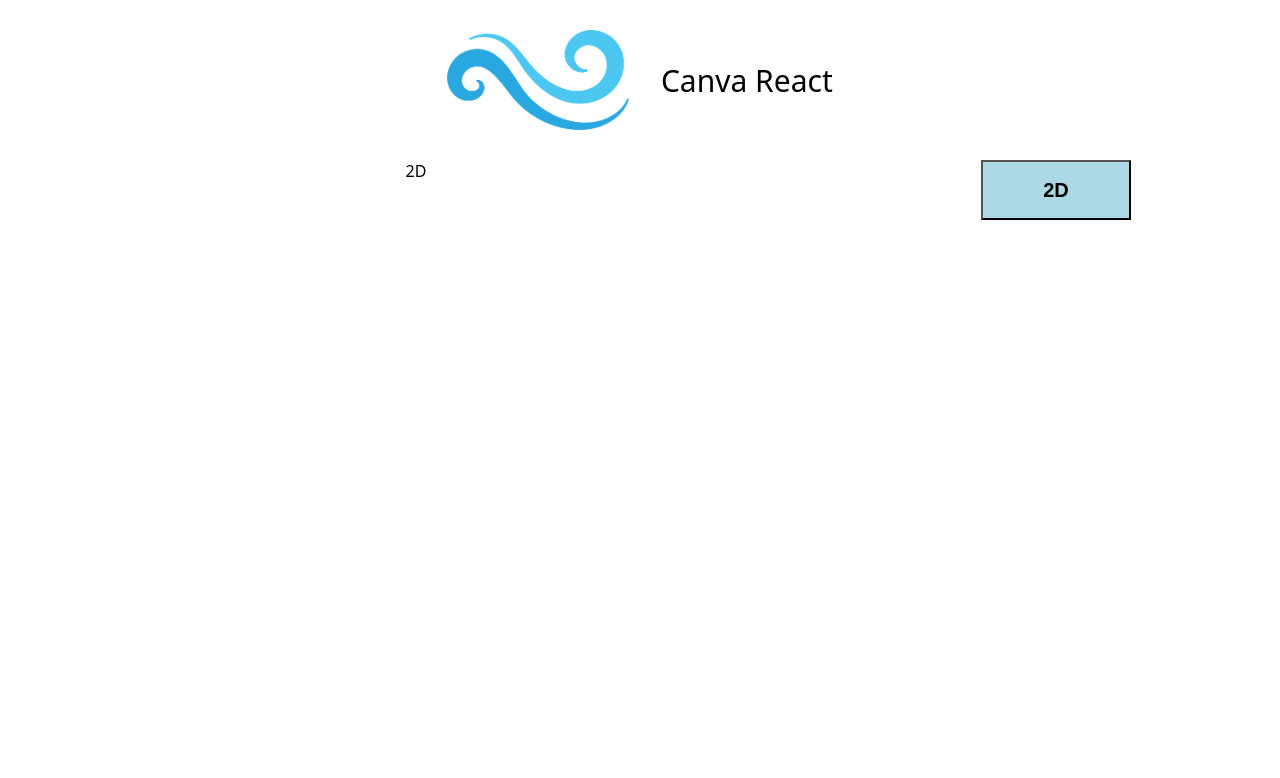
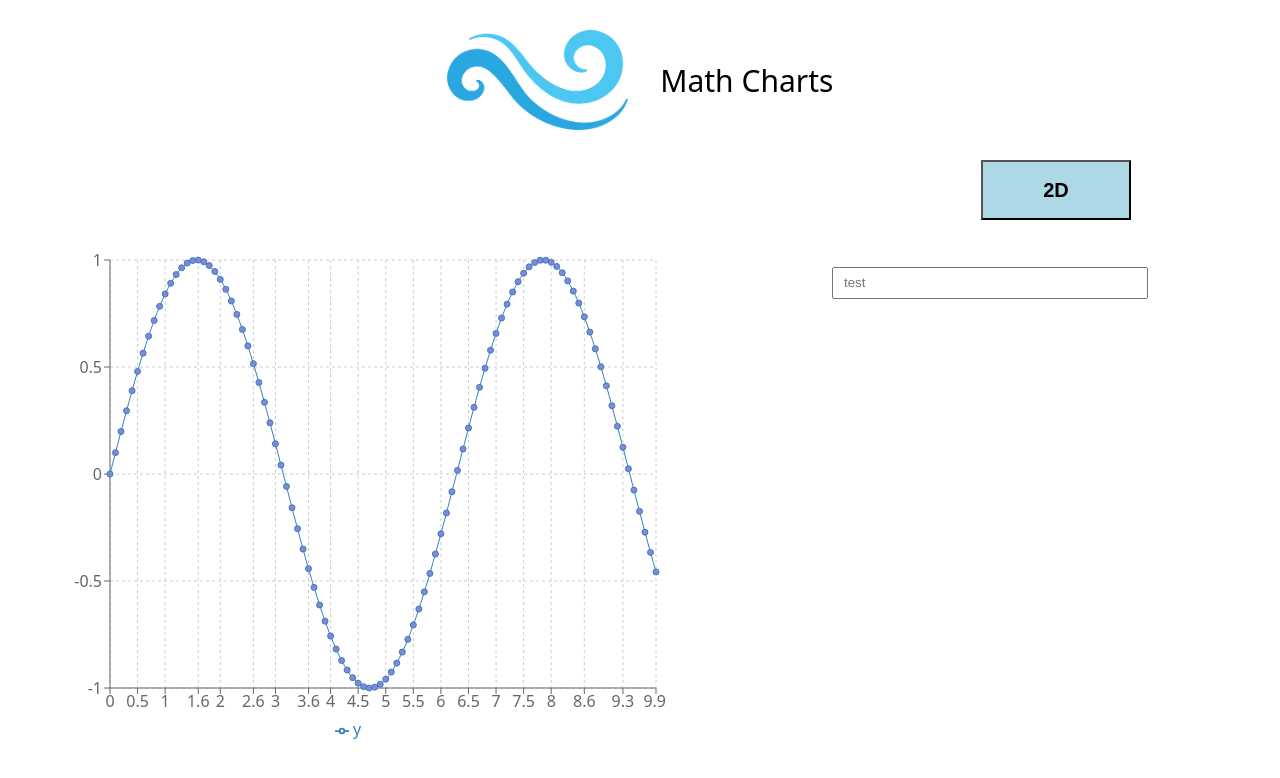
Before and after one commit to SharixVent/math_charts, a React (Vite) app: page / in a window 1280 px wide. Shown: the top 778 px of the page. Built offline with nearby package versions, Linux system fonts and the light colour scheme.

Commit message:
Start project + added few components

```diff
--- a/index.html
+++ b/index.html
@@ -4,7 +4,7 @@
     <meta charset="UTF-8" />
     <link rel="icon" type="image/svg+xml" href="/logo.png" />
     <meta name="viewport" content="width=device-width, initial-scale=1.0" />
-    <title>Canva React</title>
+    <title>Math Charts</title>
   </head>
   <body>
     <div id="root"></div>
--- a/src/App.tsx
+++ b/src/App.tsx
@@ -3,6 +3,8 @@ import './App.css';
 import SwitchButton from './components/buttons/switch/Switch.tsx';
 import Canvas_2D from "./components/canva-2d/Canva_2D";
 import Canvas_3D from "./components/canva-3d/Canva_3D";
+import { Popup } from './components/popup/Popup.tsx';
+import Fields from './components/fields/Fields.tsx';
 
 function App() {
 
@@ -20,18 +22,19 @@ function App() {
             {/* Title and logo */}
             <div className="title-sector">
                 <img src="/logo.png" className='logo' alt="Logo" />
-                <div className="title">Canva React</div>
+                <div className="title">Math Charts</div>
             </div>
 
             {/* Sectors */}
             <div className="sectors">
-                <div className="left-sector sector">
+                <div className="sector">
                     {/* Left Sector Canvas */}
                     <Component/>
                 </div>
-                <div className="right-sector sector">
+                <div className="sector">
                     {/* Right Sector Fields, Inputs, Buttons, etc. */}
                     <SwitchButton text_switch={switchT} onClick={toggleSwitchText}/>
+                    <Fields title='' placeholder='test' width={300}/>
                 </div>
             </div>
 
--- a/src/components/canva-2d/Canva_2D.tsx
+++ b/src/components/canva-2d/Canva_2D.tsx
@@ -1,11 +1,33 @@
-import React from 'react';
+import React, { useState, useRef } from 'react';
+import {
+    LineChart, Line,
+    CartesianGrid,
+    ResponsiveContainer,
+    Tooltip,
+    XAxis, YAxis,
+    Legend,
+    Bar, BarChart
+} from 'recharts';
 
 export const Canvas_2D: React.FC = () => {
 
+    const data = Array.from({ length: 100 }, (_,index) => {
+        const x: number = index * 0.1;
+        const y: number = Math.sin(x);
+        return {x, y}
+    })
+
     return (
-        <>
-        2D
-        </>
+        <ResponsiveContainer width="80%" height={600}>
+            <LineChart data={data} margin={{top: 100, right: 10, left: 50, bottom: 20}}>
+                <CartesianGrid strokeDasharray="3 3"/>
+                <XAxis dataKey="x"/>
+                <YAxis/>
+                <Tooltip/>
+                <Legend/>
+                <Line type="monotone" dataKey="y" fill="#8884d8"/>
+            </LineChart>
+        </ResponsiveContainer>
     );
 };
 
--- /dev/null
+++ b/src/components/fields/Fields.css
@@ -0,0 +1,16 @@
+.label {
+    margin-top: 2rem;
+
+    display: flex;
+    flex-direction: column;
+    align-items: start;
+
+    gap: 15px;
+
+    font-size: 1.5rem;
+}
+
+.label input {
+    height: 1.6rem;
+    padding-left: 10px;
+}
--- /dev/null
+++ b/src/components/fields/Fields.tsx
@@ -0,0 +1,19 @@
+import React from 'react';
+import './Fields.css'
+
+interface Props {
+    title: string,
+    placeholder: string,
+    width: number;
+}
+
+export const Fields: React.FC<Props> = ({title, placeholder, width}) => {
+
+    return (
+        <div className='label'>
+            <label htmlFor="">{title}</label>
+            <input style={{width: width}} type="text" placeholder={placeholder} />
+        </div>
+    )
+}
+export default Fields;
--- /dev/null
+++ b/src/components/popup/Popup.tsx
@@ -0,0 +1,18 @@
+interface PopUpIn {
+    title: string,
+    content: string,
+    onClose: () => void;
+}
+
+export const Popup: React.FC<PopUpIn> = ({ title, content, onClose }) => {
+    return (
+        <div className="popup">
+            <div className="popup-content">
+                <h2>{title}</h2>
+                <p>{content}</p>
+                <button onClick={onClose}>Close</button>
+                <button onClick={onClose}>Change</button>
+            </div>
+        </div>
+    );
+}
```
Also changed, not shown: src/components/popup/Popup.css (added).
